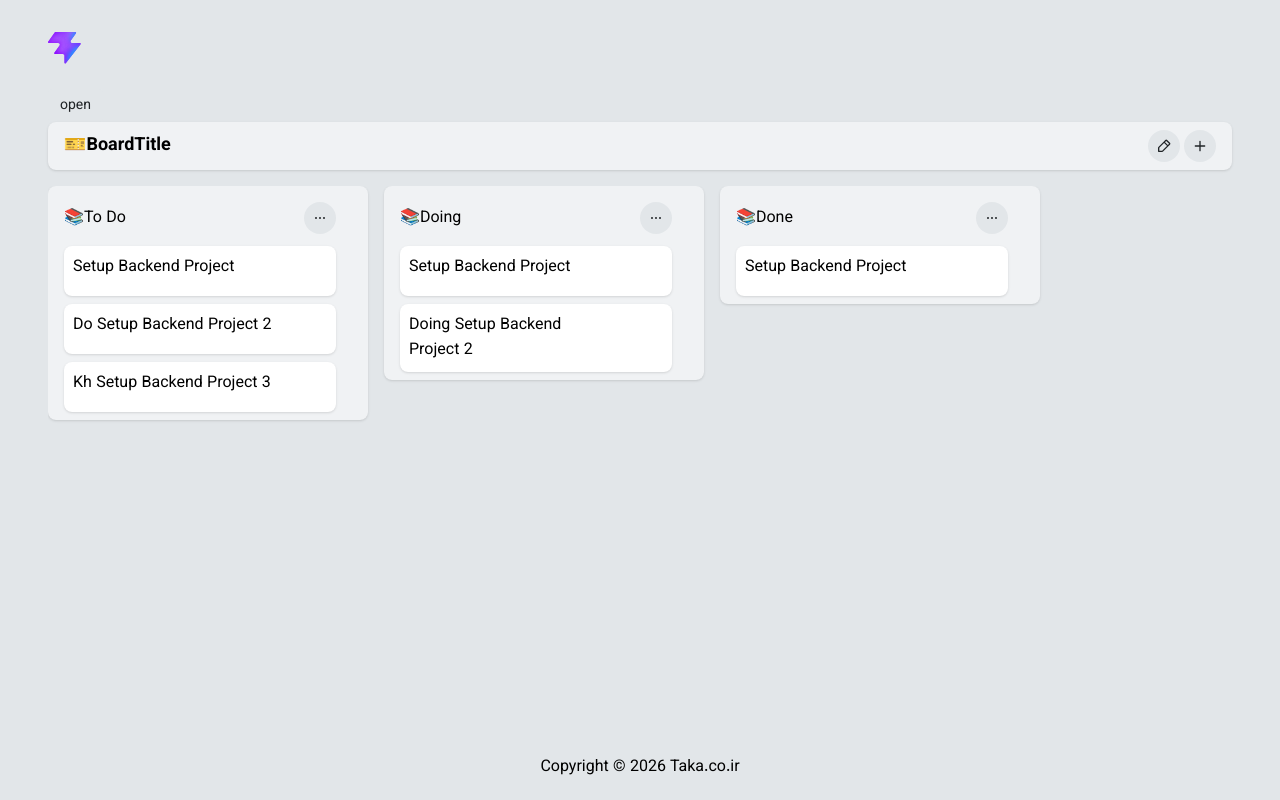
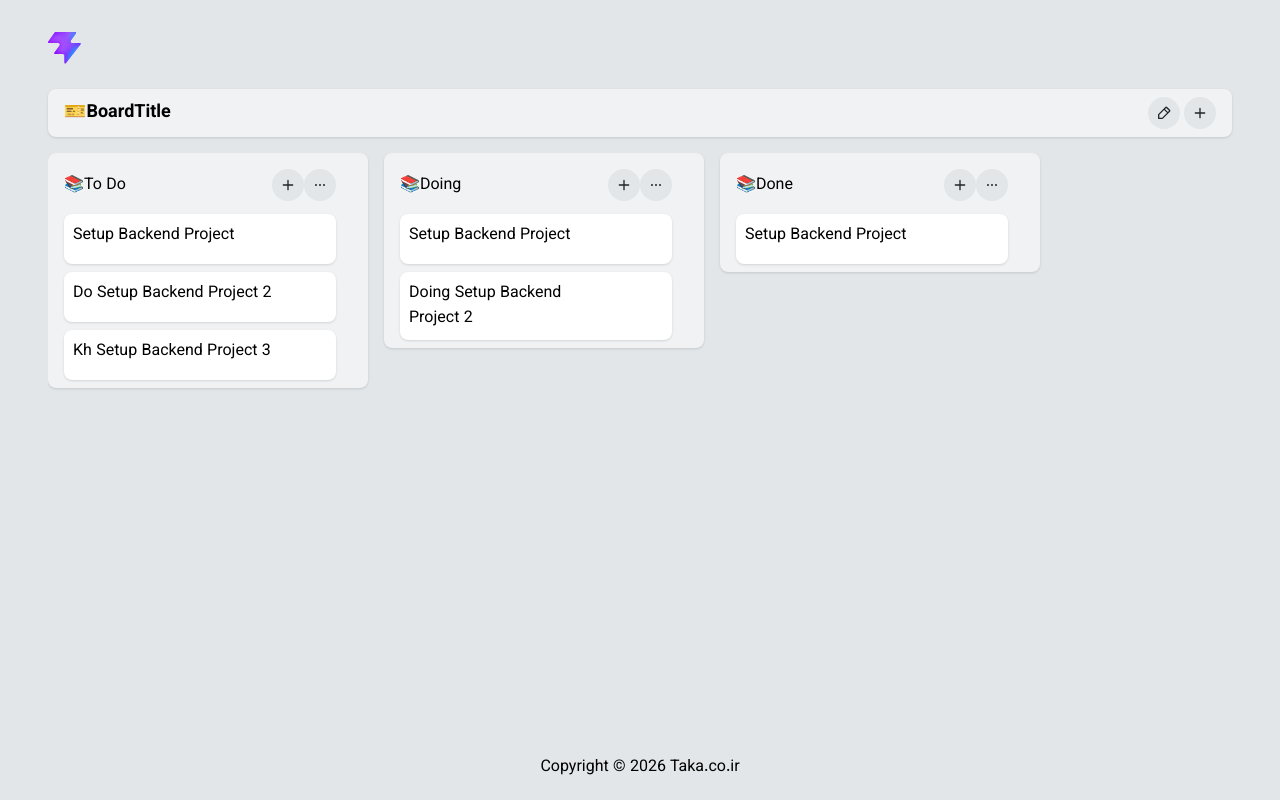
Before and after one commit to amir3321/react-learn, a React (Vite) app: page /board/1 in a window 1280 px wide. Built offline with nearby package versions, Linux system fonts and the light colour scheme.

Commit message:
add create button to list

```diff
--- a/src/components/Board/Board.tsx
+++ b/src/components/Board/Board.tsx
@@ -24,7 +24,7 @@ import { toast } from 'react-toastify';
 
 
 export default function Board (): ReactNode {
- const {lists,create,move}= use(BoardContext);//useContext  to  use
+ const {lists,move}= use(BoardContext);//useContext  to  use
 const {activeListId,activeItemId,deactivate}=use(ActiveItemContext);
 
 
@@ -40,13 +40,13 @@ const handleMoveButtonClick=(toListId:string):void=>{
 
 };
 
-const handleCreateButtonClick=():void=>{
-  console.warn('check')
+// const handleCreateButtonClick=():void=>{
+//   // console.warn('check')
 
-  create();
-  toast.success("Item Created Successfull.");
+//   // create();
+//   // toast.success("Item Created Successfull.");
 
-}
+// }
 
 
 //  const editIcon=useMemo(()=>  <MingcuteEdit2Line/> ,[])
@@ -75,7 +75,7 @@ const handleCreateButtonClick=():void=>{
             <MingcuteEdit2Line/>
            {/*      {editIcon} */}
           </IconButton>
-          <IconButton onClick={handleCreateButtonClick} >
+          <IconButton  >
           <MingcuteAddLine/>
           </IconButton>
         </div>
--- a/src/components/List/List.tsx
+++ b/src/components/List/List.tsx
@@ -1,35 +1,55 @@
 import type { ListType } from "@/types/list";
 import styles from "./List.module.css";
-import { type ReactNode } from "react";
+import { use, useRef, type ReactNode } from "react";
 import MingcuteMore1Line from "@/icons/MingcuteMore1Line";
 import IconButton from "../IconButton/IconButton";
 import ListItem from "../ListItem/ListItem";
+import MingcuteAddLine from "@/icons/MingcuteAddLine";
+import { toast } from "react-toastify";
+import { BoardContext } from "@/context/board-context";
+import CreateListItemModal from "../CreateListItemModal/CreateListItemModal";
 type Props = {
   list: ListType;
   // onClick?:(listId:string,itemId:string)=>void;
   // onRemove?:(listId:string,itemId:string)=>void;
 };
- const List =  function List ({ list }: Props): ReactNode {
+const List = function List({ list }: Props): ReactNode {
+  // const { create } = use(BoardContext);
+  // // const handleCreateButtonClick = (): void => {
+  // //   console.warn("check");
 
+  // //   create();
+  // //   toast.success("Item Created Successfull.");
+  // // };
+  const ref = useRef<HTMLDialogElement>(null);
+
+  const handleOpenButtonClick = (): void => {
+    ref.current?.showModal();
+  };
   //const moreIcon=useMemo(()=> ,[])
   return (
-
     <div className={styles["list"]}>
       <div className={styles.header}>
         <div className={styles.title}>📚{list.title}</div>
+        <div className={styles.action}>
+          <IconButton>
+            <MingcuteAddLine onClick={handleOpenButtonClick} />
+          </IconButton>
+
           <IconButton>
             <MingcuteMore1Line />
           </IconButton>
         </div>
+      </div>
       <ul className={styles.items}>
         {list.items.map((item) => (
           <li key={item.id}>
-              <ListItem  listId={list.id} item={item}  />
+            <ListItem listId={list.id} item={item} />
           </li>
         ))}
       </ul>
+      <CreateListItemModal ref={ref} listId={list.id} />
     </div>
-
   );
 };
 export default List;
--- a/src/pages/BoardPage/BoardPage.tsx
+++ b/src/pages/BoardPage/BoardPage.tsx
@@ -8,23 +8,17 @@ import styles from "@/pages/BoardPage/BoardPage.module.css";
 import ActiveItemProvider from "@/providers/ActiveItemProvider";
 import BoardProvider from "@/providers/BoardProvider";
 
-import { useRef, type ReactNode } from "react";
+import {  type ReactNode } from "react";
 // import { useParams } from 'react-router';
 
 export const BoardPage = (): ReactNode => {
-  const ref =useRef<HTMLDialogElement>(null);
-
-   const handleOpenButtonClick=():void=>{
-    ref.current?.showModal();
-  }
 
   return (
     <BoardProvider>
       <ActiveItemProvider>
         <div className={styles["board-page"]}>
 
-          <Button onClick={handleOpenButtonClick}>open</Button>
-          <CreateListItemModal ref={ref} listId="1"/>
+
 
          <Board />
         </div>
```
Lines whose indentation alone changed are shown as unchanged.
